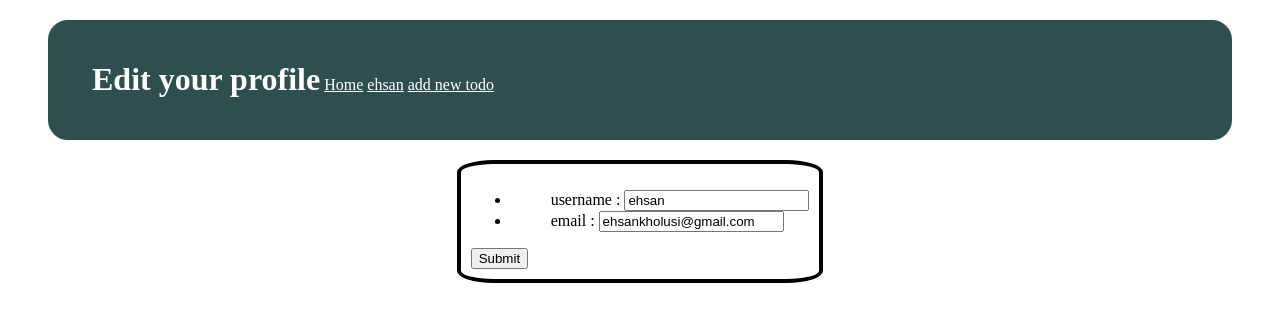
After one commit to Ehsan-004/django_todo_list, a Django app: page /user/edit-profile/ in a window 1280 px wide. The commit adds this page. Shown: the top 322 px of the page. Run offline with Django 5.2, Linux system fonts and the light colour scheme; a user stored in the database is signed in.

Commit message:
project is almost completed.

```diff
--- /dev/null
+++ b/todo_user/templates/edit_profile.html
@@ -0,0 +1,59 @@
+{% load static %}
+<!DOCTYPE html>
+<html lang="en">
+<head>
+    <meta charset="UTF-8">
+    <title>{{ user.username }}'s Profile</title>
+    <link rel="stylesheet" href="{% static 'todos.css' %}">
+    <style>
+        .inlines{
+            display: inline-block;
+        }
+    </style>
+</head>
+<body>
+<div class="head_container">
+    <ul class="head_list">
+        <li class="head_element"><h1>Edit your profile</h1></li>
+        <li class="head_element"><a href="{% url 'todos:index' %}">Home</a></li>
+        <li class="head_element"><a href="{% url 'todo_user:profile' %}">{{ user.username }}</a></li>
+        <li class="head_element"><a href="{% url 'todos:add_todo' %}">add new todo</a></li>
+    </ul>
+</div>
+
+<div style="
+    max-width: fit-content;
+    margin-left: auto;
+    margin-right: auto;
+    border: 4px solid black;
+    padding: 10px;
+    border-radius: 10%;
+    align-content: center">
+    <form action="{% url 'todo_user:edit_profile' %}" method="post">
+        {% csrf_token %}
+        <ul class="inlines">
+            <li>
+                <div>
+                    <ul>
+                        <li class="inlines"><label for="username">username : </label></li>
+                        <li class="inlines"><input type="text" id="username" value="{{ user.username }}" name="username" required></li>
+                    </ul>
+                </div>
+            </li>
+            <li>
+                <div>
+                    <ul>
+                        <li class="inlines"><label for="email">email : </label></li>
+                        <li class="inlines"><input type="email" id="email" value="{{ user.email }}" name="email" required></li>
+                    </ul>
+                </div>
+            </li>
+        </ul>
+        <div>
+            <input type="submit">
+        </div>
+    </form>
+    {{ error }}
+</div>
+</body>
+</html>
--- a/todo_user/urls.py
+++ b/todo_user/urls.py
@@ -1,5 +1,5 @@
 from django.urls import path
-from .views import LoginView, RegisterView, ProfileView, LogoutView
+from .views import LoginView, RegisterView, ProfileView, LogoutView, EditProfile
 
 app_name = 'todo_user'
 
@@ -8,4 +8,5 @@ urlpatterns = [
     path('register/', RegisterView.as_view(), name='register'),
     path('profile/', ProfileView.as_view(), name='profile'),
     path('logout/', LogoutView.as_view(), name='logout'),
+    path('edit-profile/', EditProfile.as_view(), name='edit_profile'),
 ]
--- a/todo_user/views.py
+++ b/todo_user/views.py
@@ -53,3 +53,29 @@ class LogoutView(View):
             return redirect('todos:index')
         logout(request)
         return redirect('todos:index')
+
+
+class EditProfile(View):
+    http_method_name = ['get', 'post']
+    template_name = 'edit_profile.html'
+
+    def get(self, request):
+        if not request.user.is_authenticated:
+            return redirect('todo_user:login')
+        return render(request, self.template_name)
+
+    def post(self, request):
+        if not request.user.is_authenticated:
+            return redirect('todos:index')
+
+        username = request.POST.get('username', False)
+        email = request.POST.get('email', False)
+        user = request.user
+
+        if False in [username, email]:
+            return render(request, self.template_name, {'error': 'Please enter both username and email'})
+
+        user.username = username
+        user.email = email
+        user.save()
+        return redirect('todo_user:profile')
--- a/todos/urls.py
+++ b/todos/urls.py
@@ -1,5 +1,5 @@
 from django.urls import path
-from .views import IndexView, TodoListView, TodoDetailView, NewTodoView, DoTheTask
+from .views import IndexView, TodoListView, TodoDetailView, NewTodoView, DoTheTask, DeleteTask
 
 app_name = 'todos'
 
@@ -9,4 +9,5 @@ urlpatterns = [
     path('todos/<str:todo_id>/', TodoDetailView.as_view(), name='todo_detail'),
     path('add_todo/', NewTodoView.as_view(), name='add_todo'),
     path('did_it/', DoTheTask.as_view(), name='did_it'),
+    path('delete_todo/', DeleteTask.as_view(), name='delete_todo'),
 ]
```
Also changed, not shown: todo_user/templates/profile.html (+13 -8 lines), todos/templates/add_task.html (+20 -1 lines), todos/templates/index.html (+14 -13 lines), todos/templates/todos_list.html (+11 -4 lines), todos/views.py (+14 -0 lines), db.sqlite3.
